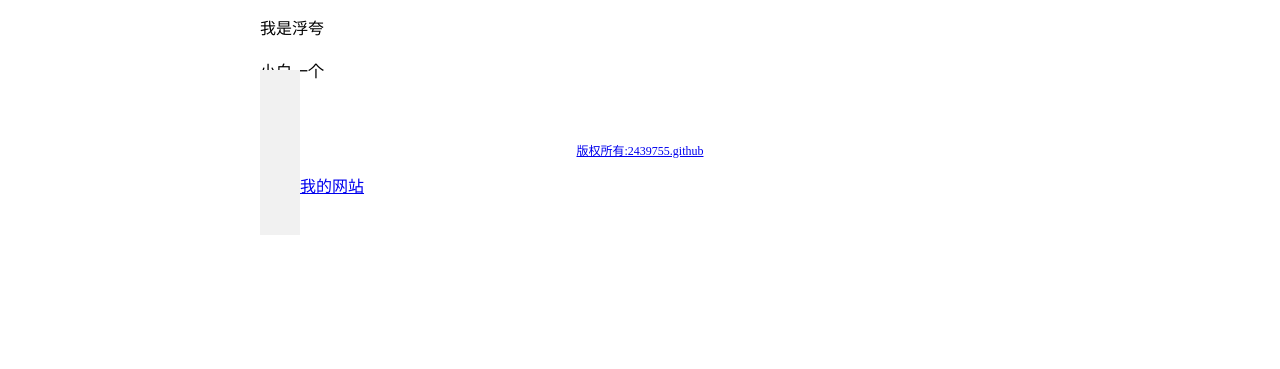
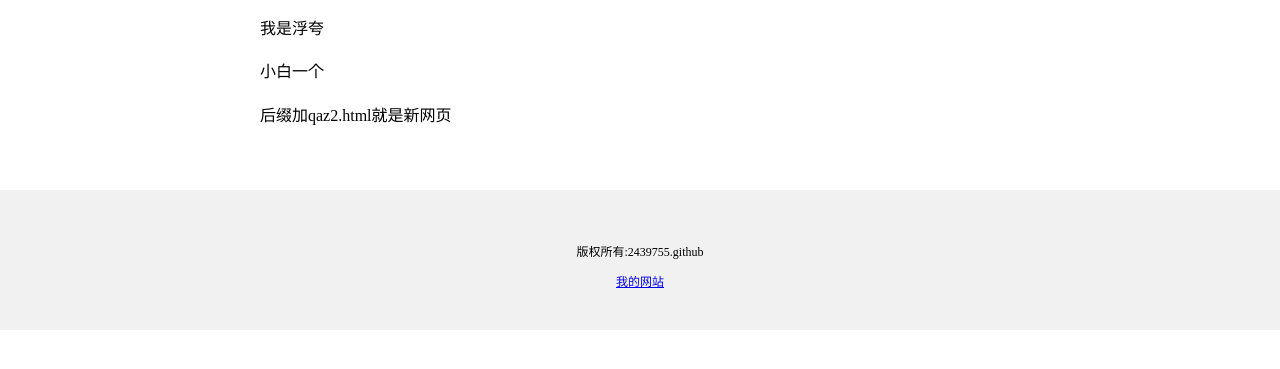
Before and after one commit to 2439755/qaz1-one, a plain HTML site: page index.html in a window 1280 px wide. Shown: the part 291-660 px from the top of the page. Drawn offline with Linux system fonts and the light colour scheme.

Commit message:
Update index.html

```diff
--- a/index.html
+++ b/index.html
@@ -12,7 +12,7 @@
 <h1>你好，世界！</h1>
 <p>我是浮夸</p>
 <p>小白一个</p>
-<a href="https://2439755.github.io/qaz1-one/qaz2.html>哈哈，新页面</a>
+<p>后缀加qaz2.html就是新网页</p>
 </div>
 <div style="background-color:#f1f1f1;text-align:center;padding:40px;font-size:12px;">
 <p>版权所有:2439755.github</p>
```
